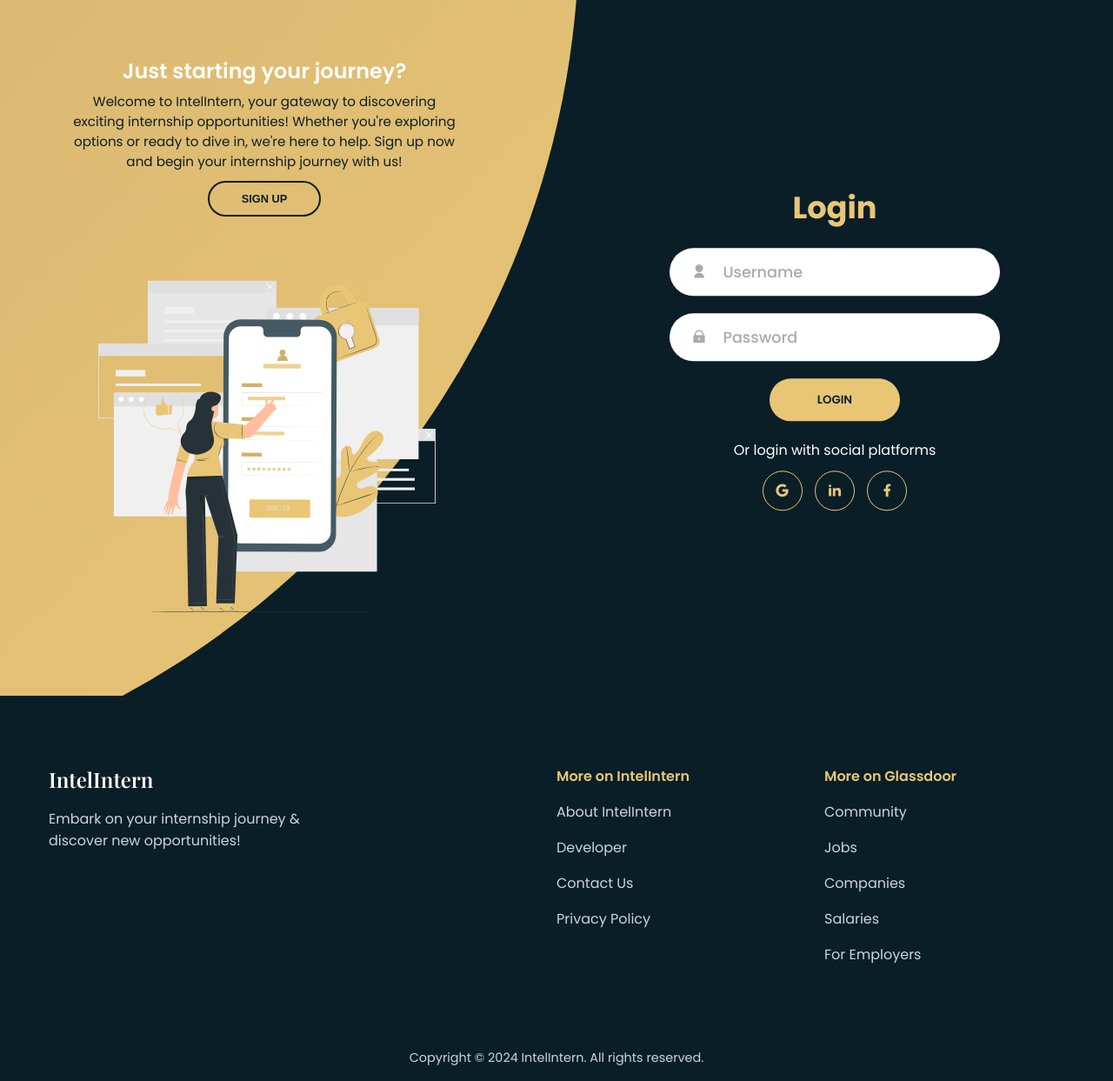
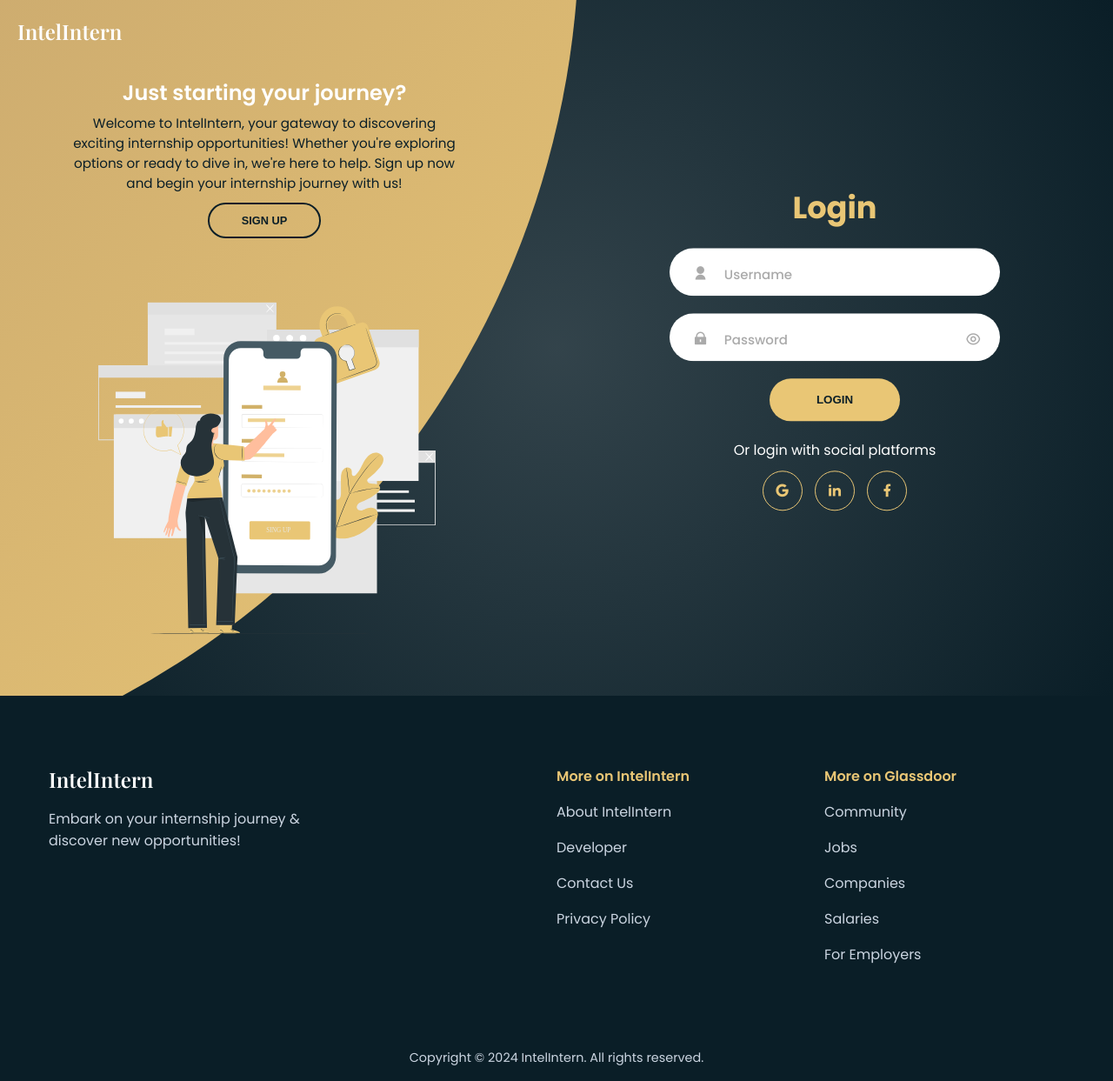
Before and after one commit to DanishSuffian/FinalYearProject, a Flask app: template templates/login_signup.html in a window 1280 px wide. Shown: the whole page at 87% size. Run offline with Flask 3, Linux system fonts and the light colour scheme; the template is opened without the code that fills it, so the values that code supplies are empty; some libraries are stand-ins or nearby versions.

Commit message:
Ninth Commit - Connected the pages with Firebase by Google. A few errors encountered as I just understand how Flask routes work. It plays an important role in the whole process of redirecting the data. Just a few more touch ups to finish the login and signup page which includes error handling.

```diff
--- a/app.py
+++ b/app.py
@@ -1,7 +1,10 @@
 import pyrebase
-import hashlib
 import json
-from flask import Flask, render_template, request
+import re
+import secrets
+from flask import Flask, render_template, request, session
+from datetime import datetime
+from firebase_admin import auth
 
 config = {
     'apiKey': "AIzaSyB5ZeLFAn2cshEwqsgq6vS3-6MmgdfxgLY",
@@ -11,7 +14,8 @@
     'storageBucket': "intelintern-f0863.appspot.com",
     'messagingSenderId': "299592989079",
     'appId': "1:299592989079:web:4a6b5729f3c06c5614ecd2",
-    'measurementId': "G-HVC5YL8FYV"
+    'measurementId': "G-HVC5YL8FYV",
+    'serviceAccountKey': "credentials/intelintern-f0863-firebase-adminsdk-409yu-21159de1d1.json"
 }
 
 firebase = pyrebase.initialize_app(config)
@@ -19,37 +23,86 @@
 db = firebase.database()
 
 app = Flask(__name__)
+app.secret_key = secrets.token_hex(16)
 
 
 @app.route('/')
 def index():
-    return render_template('login_signup.html')
+    return render_template('landing.html')
 
 
-@app.route('/signup', methods=['POST'])
+@app.route('/login', methods=['POST'])
+def login():
+    username = request.form['username']
+    password = request.form['password']
+
+    user_query = db.child('users').order_by_child('username').equal_to(username).get()
+    if not user_query.each():
+        return json.dumps({'error': 'Incorrect username or password'})
+
+    user_data = user_query.each()[0].val()
+
+    try:
+        email = user_data['email']
+
+        user = auth.sign_in_with_email_and_password(email, password)
+        user_info = auth.get_account_info(user['idToken'])
+
+        if user_info['users'][0]['emailVerified']:
+            session['user'] = email
+            return json.dumps({'message': 'Login successful'})
+        else:
+            return json.dumps({'error': 'Email is not verified'})
+    except Exception as e:
+        print("Error:", e)
+        return json.dumps({'error': 'Incorrect username or password'})
+
+
+@app.route('/signup', methods=['GET', 'POST'])
 def signup():
     if request.method == 'POST':
+        username = request.form['username']
+        email = request.form['email']
         password = request.form['password']
         confirm_password = request.form['confirm_password']
-        if password == confirm_password:
-            try:
-                username = request.form['username']
-                email = request.form['email']
-                hashed_password = hashlib.sha256(password.encode()).hexdigest()
-                new_user = auth.create_user_with_email_and_password(email, hashed_password)
-                auth.send_email_verification(new_user['idToken'])
 
-                user_data = {
-                    'username': username,
-                    'email': email
-                }
-                db.child('users').push(user_data)
+        if not all([username, email, password, confirm_password]):
+            return json.dumps({'error': 'All fields are required'})
 
-                return json.dumps({'message': 'Signup success'})
-            except:
-                existing_account = 'This email is already used'
-                return json.dumps({'error': existing_account})
-    return json.dumps({'error': 'Invalid request'})
+        if len(password) < 6:
+            return json.dumps({'error': 'Password should be at least 6 characters long'})
+
+        if not re.match(r"[^@]+@[^@]+\.[^@]+", email):
+            return json.dumps({'error': 'Invalid email format'})
+
+        if password != confirm_password:
+            return json.dumps({'error': 'Passwords do not match'})
+
+        try:
+            existing_username = db.child('users').order_by_child('username').equal_to(username).get()
+            if existing_username.each():
+                return json.dumps({'error': 'Username is already taken'})
+
+            existing_email = db.child('users').order_by_child('email').equal_to(email).get()
+            if existing_email.each():
+                return json.dumps({'error': 'Email address is already taken'})
+
+            new_user = auth.create_user_with_email_and_password(email, password)
+            auth.send_email_verification(new_user['idToken'])
+
+            user_data = {
+                'username': username,
+                'email': email,
+                'created_at': datetime.now().strftime("%Y-%m-%d %H:%M:%S")
+            }
+            db.child('users').push(user_data)
+
+            return json.dumps({'message': 'Sign up successful'})
+        except Exception as e:
+            print("Error:", e)
+            return json.dumps({'error': 'An error occurred while signing up'})
+    else:
+        return render_template('login_signup.html')
 
 
 @app.route('/dashboard')
--- a/static/landing.css
+++ b/static/landing.css
@@ -380,6 +380,10 @@
         background-color: transparent;
     }
 
+    .nav__links li:last-child {
+        display: none;
+    }
+
     .nav__menu__btn {
         display: none;
     }
--- a/static/login_signup.css
+++ b/static/login_signup.css
@@ -26,6 +26,7 @@
     width: 100%;
     min-height: 100vh;
     background-color: var(--primary-color);
+    background-image: radial-gradient(circle at center, var(--white) -500%, var(--primary-color) 100%);
     overflow: hidden;
 }
 
@@ -37,10 +38,32 @@
     top: -10%;
     right: 48%;
     transform: translateY(-50%);
-    background-image: linear-gradient(-45deg, var(--secondary-color) 0%, var(--tertiary-color) 100%);
+    background-image: linear-gradient(-45deg, var(--secondary-color) 0%, var(--tertiary-color) 50%);
     transition: 1.8s ease-in-out;
     border-radius: 50%;
     z-index: 6;
+}
+
+.logo__container {
+    position: absolute;
+    top: 0;
+    left: 0;
+    width: 100%;
+    padding: 20px 20px;
+    font-size: 1.5rem;
+    font-weight: 600;
+    font-family: var(--header-font);
+    color: var(--white);
+    background-color: transparent
+    display: flex;
+    justify-content: space-between;
+    align-items: center;
+    z-index: 10;
+}
+
+.logo__container a {
+    text-decoration: none;
+    color: var(--white);
 }
 
 .forms__container {
@@ -98,6 +121,7 @@
     margin: 10px 0;
     display: grid;
     background-color: var(--white);
+    border: 2px solid transparent;
     border-radius: 55px;
     grid-template-columns: 15% 85%;
     padding: 0 0.4rem;
@@ -124,6 +148,51 @@
 .input__field input::placeholder {
     color: #aaa;
     font-weight: 500;
+}
+
+.login__form .input__field input {
+    width: 100%;
+    max-width: 85%;
+    text-overflow: ellipsis;
+    white-space: nowrap;
+    overflow: hidden;
+}
+
+.signup__form .input__field input {
+    width: 100%;
+    max-width: 85%;
+    text-overflow: ellipsis;
+    white-space: nowrap;
+    overflow: hidden;
+}
+
+.password-toggle-icon {
+  position: absolute;
+  top: 55%;
+  right: 20px;
+  transform: translateY(-50%);
+  cursor: pointer;
+}
+
+.password-toggle-icon i {
+    text-align: center;
+    line-height: 55px;
+    color: #aaa;
+    transition: 0.5s;
+    font-size: 1.1rem;
+}
+
+#message {
+    position: absolute;
+    bottom: -30px;
+    color: var(--white);
+    font-weight: 500;
+    font-size: 15px;
+    display: none;
+}
+
+::placeholder {
+    font-size: 15px;
 }
 
 .btn {
@@ -184,6 +253,7 @@
 
 .panels__container {
     position: absolute;
+    margin-top: 25px;
     display: grid;
     height: 100%;
     width: 100%;
@@ -495,4 +565,8 @@
     .footer__container {
         grid-template-columns: 2fr 1fr 1fr;
     }
+
+    .nav__logo {
+        flex: 1;
+    }
 }
--- a/static/scripts/landing.js
+++ b/static/scripts/landing.js
@@ -24,6 +24,10 @@
     navLinks.classList.remove("open");
     menuBtnIcon.setAttribute("class", "ri-menu-line");
 });
+
+function redirectToLoginSignup() {
+    window.location.href = '/signup';
+}
 
 const scrollRevealOption = {
     distance: "50px",
--- a/static/scripts/login_signup.js
+++ b/static/scripts/login_signup.js
@@ -1,3 +1,107 @@
+var pass = document.getElementById("signup_password");
+var confirmPass = document.getElementById("confirm_password");
+var msg = document.getElementById("message");
+var str = document.getElementById("strength");
+
+document.addEventListener('DOMContentLoaded', function() {
+    const passwordFields = document.querySelectorAll('input[type="password"]');
+    const togglePasswordIcons = document.querySelectorAll('.password-toggle-icon i');
+
+    togglePasswordIcons.forEach(icon => {
+        icon.addEventListener('click', function () {
+            const passwordField = this.parentNode.previousElementSibling;
+            if (passwordField.type === "password") {
+                passwordField.type = "text";
+                this.classList.remove("ri-eye-line");
+                this.classList.add("ri-eye-off-line");
+            } else {
+                passwordField.type = "password";
+                this.classList.remove("ri-eye-off-line");
+                this.classList.add("ri-eye-line");
+            }
+        });
+    });
+});
+
+function displayPasswordStrength() {
+    var strength = 0;
+
+    if(pass.value.length > 0) {
+        msg.style.display = "block";
+        confirmPass.parentNode.style.marginTop = "30px";
+    } else {
+        msg.style.display = "none";
+        confirmPass.parentNode.style.marginTop = "10px";
+        pass.parentNode.style.borderColor = "transparent";
+    }
+
+    if(pass.value.length >= 8) {
+        strength++;
+    }
+    if(/[a-z]/.test(pass.value)) {
+        strength++;
+    }
+    if(/[A-Z]/.test(pass.value)) {
+        strength++;
+    }
+    if(/\d/.test(pass.value)) {
+        strength++;
+    }
+    if(/[!@#$%^&*()_+\-=\[\]{};':"\\|,.<>\/?]/.test(pass.value)) {
+        strength++;
+    }
+
+    switch(strength) {
+        case 1:
+            str.innerHTML = "weak";
+            pass.parentNode.style.borderColor = "#ff0000";
+            msg.style.color = "#ff0000"
+            break;
+        case 2:
+            str.innerHTML = "fair";
+            pass.parentNode.style.borderColor = "#ffa500";
+            msg.style.color = "#ffa500"
+            break;
+        case 3:
+            str.innerHTML = "medium";
+            pass.parentNode.style.borderColor = "#ffff00";
+            msg.style.color = "#ffff00"
+            break;
+        case 4:
+            str.innerHTML = "strong";
+            pass.parentNode.style.borderColor = "#00ff00";
+            msg.style.color = "#00ff00"
+            break;
+        case 5:
+            str.innerHTML = "very strong";
+            pass.parentNode.style.borderColor = "#006400";
+            msg.style.color = "#006400"
+            break;
+        default:
+            str.innerHTML = "";
+            pass.parentNode.style.borderColor = "transparent";
+            msg.style.color = "";
+            break;
+    }
+}
+
+pass.addEventListener('focus', () => {
+    displayPasswordStrength();
+});
+
+pass.addEventListener('input', () => {
+    displayPasswordStrength();
+});
+
+var otherInputs = document.querySelectorAll('input:not(#password)');
+otherInputs.forEach(input => {
+    input.addEventListener('focus', () => {
+        msg.style.display = "none";
+        confirmPass.parentNode.style.marginTop = "10px";
+        pass.parentNode.style.borderColor = "transparent";
+    });
+});
+
 document.getElementById('signup_form').addEventListener('submit', function(event) {
     event.preventDefault();
 
@@ -11,21 +115,78 @@
         if (response.ok) {
             return response.text();
         } else {
-            throw new Error('Network response was not ok');
+            throw new Error('Network error. Please check your connection and try again');
         }
     })
     .then(data => {
-        if (data.includes('This email is already used')) {
+        if (data.includes('All fields are required')) {
             iziToast.error({
                 title: 'Error',
-                message: 'This email is already used',
+                message: 'All fields are required',
                 position: 'topRight',
                 theme: 'bootstrap',
                 messageClass: 'iziToast-message',
                 titleClass: 'iziToast-title'
             });
+        } else if (data.includes('Password should be at least 6 characters long')) {
+            iziToast.error({
+                title: 'Error',
+                message: 'Password should be at least 6 characters long',
+                position: 'topRight',
+                theme: 'bootstrap',
+                messageClass: 'iziToast-message',
+                titleClass: 'iziToast-title'
+            });
+        } else if (data.includes('Invalid email format')) {
+            iziToast.error({
+                title: 'Error',
+                message: 'Invalid email format',
+                position: 'topRight',
+                theme: 'bootstrap',
+                messageClass: 'iziToast-message',
+                titleClass: 'iziToast-title'
+            });
+        } else if (data.includes('Passwords do not match')) {
+            iziToast.error({
+                title: 'Error',
+                message: 'Passwords do not match',
+                position: 'topRight',
+                theme: 'bootstrap',
+                messageClass: 'iziToast-message',
+                titleClass: 'iziToast-title'
+            });
+        } else if (data.includes('Username is already taken')) {
+            iziToast.error({
+                title: 'Error',
+                message: 'Username is already taken',
+                position: 'topRight',
+                theme: 'bootstrap',
+                messageClass: 'iziToast-message',
+                titleClass: 'iziToast-title'
+            });
+        } else if (data.includes('Email address is already taken')) {
+            iziToast.error({
+                title: 'Error',
+                message: 'Email address is already taken',
+                position: 'topRight',
+                theme: 'bootstrap',
+                messageClass: 'iziToast-message',
+                titleClass: 'iziToast-title'
+            });
+        } else if (data.includes('An error occurred while signing up')) {
+            iziToast.error({
+                title: 'Error',
+                message: 'An error occurred while signing up',
+                position: 'topRight',
+                theme: 'bootstrap',
+                messageClass: 'iziToast-message',
+                titleClass: 'iziToast-title'
+            });
+        } else if (data.includes('Sign up successful')) {
+            sessionStorage.setItem('signupSuccessMessage', 'Please check your email to verify your account');
+            location.reload();
         } else {
-            window.location.href = '/dashboard';
+            throw new Error('Unexpected response from server');
         }
     })
     .catch(error => {
@@ -33,6 +194,71 @@
     });
 });
 
-document.getElementsByClassName('close')[0].addEventListener('click', function() {
-    document.getElementById('errorModal').style.display = 'none';
+document.getElementById('login_form').addEventListener('submit', function(event) {
+    event.preventDefault();
+
+    var formData = new FormData(this);
+
+    fetch('/login', {
+        method: 'POST',
+        body: formData
+    })
+    .then(response => {
+        if (response.ok) {
+            return response.text();
+        } else {
+            throw new Error('Network error. Please check your connection and try again');
+        }
+    })
+    .then(data => {
+        if (data.includes('Incorrect username or password')) {
+            iziToast.error({
+                title: 'Error',
+                message: 'Incorrect username or password',
+                position: 'topRight',
+                theme: 'bootstrap',
+                messageClass: 'iziToast-message',
+                titleClass: 'iziToast-title'
+            });
+        } else if (data.includes('Email is not verified')) {
+            iziToast.error({
+                title: 'Error',
+                message: 'Email is not verified',
+                position: 'topRight',
+                theme: 'bootstrap',
+                messageClass: 'iziToast-message',
+                titleClass: 'iziToast-title'
+            });
+        } else if (data.includes('Login successful')) {
+            window.location.href = '/dashboard';
+            iziToast.success({
+                title: 'Success',
+                message: 'Login successful',
+                position: 'topRight',
+                theme: 'bootstrap',
+                messageClass: 'iziToast-message',
+                titleClass: 'iziToast-title'
+            });
+        } else {
+            throw new Error('Unexpected response from server');
+        }
+    })
+    .catch(error => {
+        console.error('Error:', error);
+    });
 });
+
+document.addEventListener('DOMContentLoaded', function() {
+    const verifyMessage = sessionStorage.getItem('signupSuccessMessage');
+    if (verifyMessage) {
+        iziToast.info({
+            title: 'Info',
+            message: verifyMessage,
+            position: 'topRight',
+            theme: 'bootstrap',
+            messageClass: 'iziToast-message',
+            titleClass: 'iziToast-title'
+        });
+        sessionStorage.removeItem('signupSuccessMessage');
+    }
+});
--- a/static/scripts/login_signup_animate.js
+++ b/static/scripts/login_signup_animate.js
@@ -1,11 +1,22 @@
 const login__btn = document.querySelector("#login__btn");
 const signup__btn = document.querySelector("#signup__btn");
 const container = document.querySelector(".container");
+const login_form = document.getElementById("login_form");
+const signup_form = document.getElementById("signup_form");
+
+function clearInputFields(form) {
+    const inputFields = form.querySelectorAll("input");
+    inputFields.forEach((input) => {
+        input.value = "";
+    });
+}
 
 signup__btn.addEventListener("click", () => {
     container.classList.add("signup__mode");
+    clearInputFields(login_form);
 });
 
 login__btn.addEventListener("click", () => {
     container.classList.remove("signup__mode");
+    clearInputFields(signup_form);
 });
--- a/templates/login_signup.html
+++ b/templates/login_signup.html
@@ -10,19 +10,23 @@
 </head>
 <body>
     <div class="container">
+        <div class="logo__container">
+        <a href="/" class="logo">IntelIntern</a>
+        </div>
         <div class="forms__container">
             <div class="login__signup">
-                <form action="#" class="login__form">
+                <form id="login_form" action="/login" method="post" class="login__form">
                     <h2 class="title">Login</h2>
                     <div class="input__field">
                         <i class="ri-user-fill"></i>
-                        <input type="text" placeholder="Username"/>
+                        <input type="text" name="username" placeholder="Username"/>
                     </div>
                     <div class="input__field">
                         <i class="ri-lock-fill"></i>
-                        <input type="password" placeholder="Password"/>
+                        <input type="password" name="password" id="login_password" placeholder="Password"/>
+                        <span class="password-toggle-icon"><i class="ri-eye-line"></i></span>
                     </div>
-                    <input type="submit" value="Login" class="btn solid"/>
+                    <button type="submit" class="btn solid">Login</button>
                     <p class="social__text"> Or login with social platforms</p>
                     <div class="social__media">
                         <a href="#" class="social__icon">
@@ -36,30 +40,27 @@
                         </a>
                     </div>
                 </form>
-                {% if exist_message %}
-                <div class="alert alert-danger">
-                    <center>{{exist_message}}</center>
-                </div>
-                {% endif %}
                 <form id="signup_form" action="/signup" method="post" class="signup__form">
                     <h2 class="title">Sign Up</h2>
                     <div class="input__field">
                         <i class="ri-user-fill"></i>
-                        <input type="text" name="username" placeholder="Username"/>
+                        <input type="text" id="username" name="username" placeholder="Username"/>
                     </div>
                     <div class="input__field">
                         <i class="ri-mail-fill"></i>
-                        <input type="email" name="email" placeholder="Email"/>
+                        <input type="email" id="email" name="email" placeholder="Email"/>
                     </div>
                     <div class="input__field">
                         <i class="ri-lock-fill"></i>
-                        <input type="password" name="password" placeholder="Password"/>
+                        <input type="password" id="signup_password" name="password" placeholder="Password"/>
+                        <span class="password-toggle-icon"><i class="ri-eye-line"></i></span>
+                        <p id="message">Password is <span id="strength"></span></p>
                     </div>
                     <div class="input__field">
                         <i class="ri-key-fill"></i>
-                        <input type="password" name="confirm_password" placeholder="Confirm Password"/>
+                        <input type="password" id="confirm_password" name="confirm_password" placeholder="Confirm Password"/>
                     </div>
-                    <input type="submit" value="Sign Up" class="btn"/>
+                    <button type="submit" class="btn">Sign Up</button>
                     <p class="social__text"> Or sign up with social platforms</p>
                     <div class="social__media">
                         <a href="#" class="social__icon">
@@ -105,18 +106,12 @@
                 <img src="../static/assets/signup.svg" class="image" alt="" />
             </div>
         </div>
-        <div id="errorModal" class="modal">
-            <div class="modal__content">
-                <span class="close">&times;</span>
-                <p id="errorMessage" style="color: red;"></p>
-            </div>
-        </div>
     </div>
     <footer class="footer">
         <div class="section__container footer__container">
             <div class="footer__col">
                 <div class="logo footer__logo">
-                    <a href="#">IntelIntern</a>
+                    <a href="/">IntelIntern</a>
                 </div>
                 <p>
                     Embark on your internship journey & discover new opportunities!
```
Also changed, not shown: templates/dashboard.html (added, +10 -0 lines), templates/landing.html (+5 -4 lines), 1 other file.
